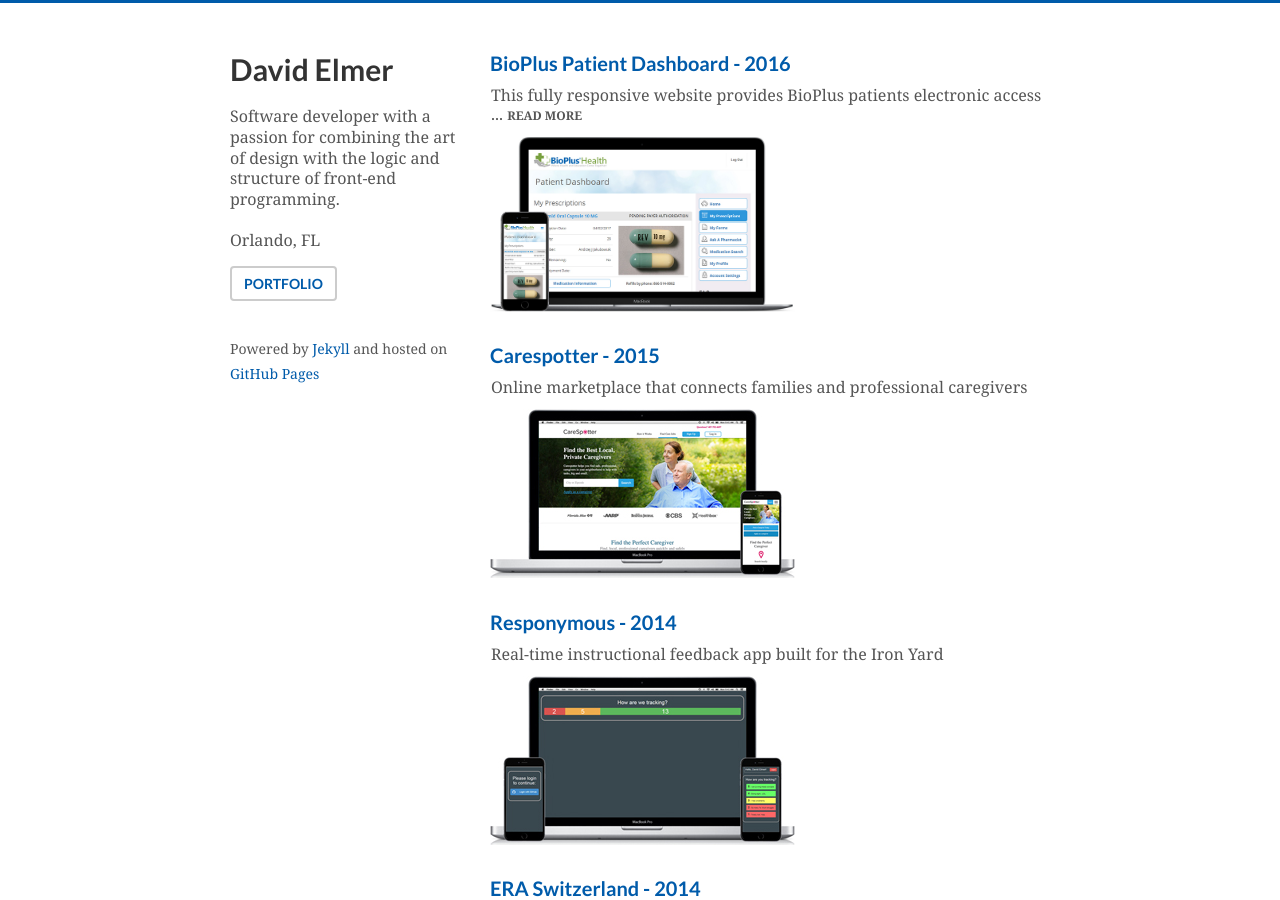
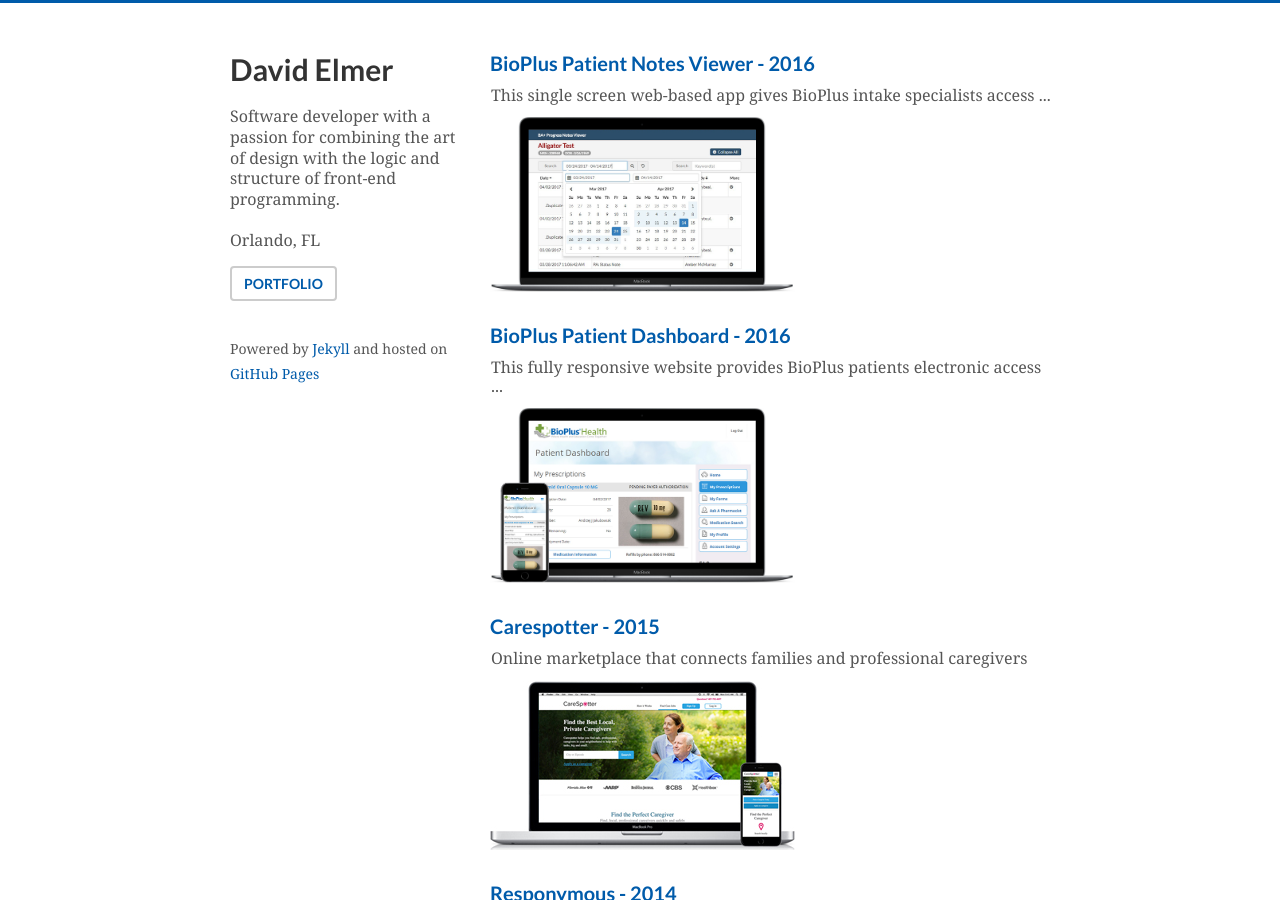
Before and after one commit to phillycc/phillycc.github.io, a Jekyll site: the page built from index.html, in a window 1280 px wide and 900 px high. Built offline with Jekyll 4.4.1, drawn with Linux system fonts in a browser that asks for light colours; some of the changed lines change nothing that is shown.

Commit message:
Added yaml post for notes viewer

```diff
--- a/_posts/2016-01-30-patient-dashboard.md
+++ b/_posts/2016-01-30-patient-dashboard.md
@@ -2,14 +2,14 @@
 layout: post
 title: BioPlus Patient Dashboard - 2016
 category: project
-subtitle: This fully responsive website provides BioPlus patients electronic access ... <span>READ MORE</span>
+subtitle: This fully responsive website provides BioPlus patients electronic access ...
 img_small: "mybph.jpg"
 img_large: "mybph.jpg"
 date: 2016-01-30 00:00:00
 tags: []
 siteURL: "https://my.bioplushealth.com/"
-previous_url: /
-next_url: /carespotter/
+previous_url: /carespotter/
+next_url: /bioplus-notes-viewer/
 permalink: /bioplus-patient-dashboard/
 ---
 This fully responsive website provides BioPlus patients electronic access to their protected health information (PHI), including prescription history, contact info, and medical data. Patients can also conduct a series of transactions, including ordering refills, e-signing consent forms, and updating contact info.
--- /dev/null
+++ b/_posts/2016-12-01-notes-viewer.md
@@ -0,0 +1,30 @@
+---
+layout: post
+title: BioPlus Patient Notes Viewer - 2016
+category: project
+subtitle: This single screen web-based app gives BioPlus intake specialists access ...
+img_small: "notes.jpg"
+img_large: "notes.jpg"
+date: 2016-12-01 00:00:00
+tags: []
+siteURL: ""
+previous_url: /bioplus-patient-dashboard/
+next_url: /bioplus-patient-dashboard/
+permalink: /bioplus-notes-viewer/
+---
+This single screen web-based app gives BioPlus intake specialists and pharmacists quick access to the electronic medical notes of individual patients while verifying new drug orders and/or refills. The viewer is accessed via a modal launched from within the company's custom patient management software.
+
+![Notes Viewer]({{ "/images/" | append: page.img_large | prepend: site.baseurl | prepend: site.url  }})
+
+### Coolest app features
+Users can search patient notes data in a variety of ways (e.g., date range, keyword, column sorting). Note details for each record are inside panels that can be expanded or collapsed all at once or individually.  A member on the team built the API that I used to access the data.
+
+### Biggest accomplishments
+Building it from scratch in 3 weeks with no design or functionality requirements and making it appear as an integral part of the parent software. Customizing a javascript date-range-picker to appear seamless with the UI and filtering JSON data for the chosen date range was also a lot of fun.
+
+### Technologies used
+* HTML5/CSS2/3
+* JQuery
+* Bootstrap
+* AngularJS
+* RESTful API with JSON
```
